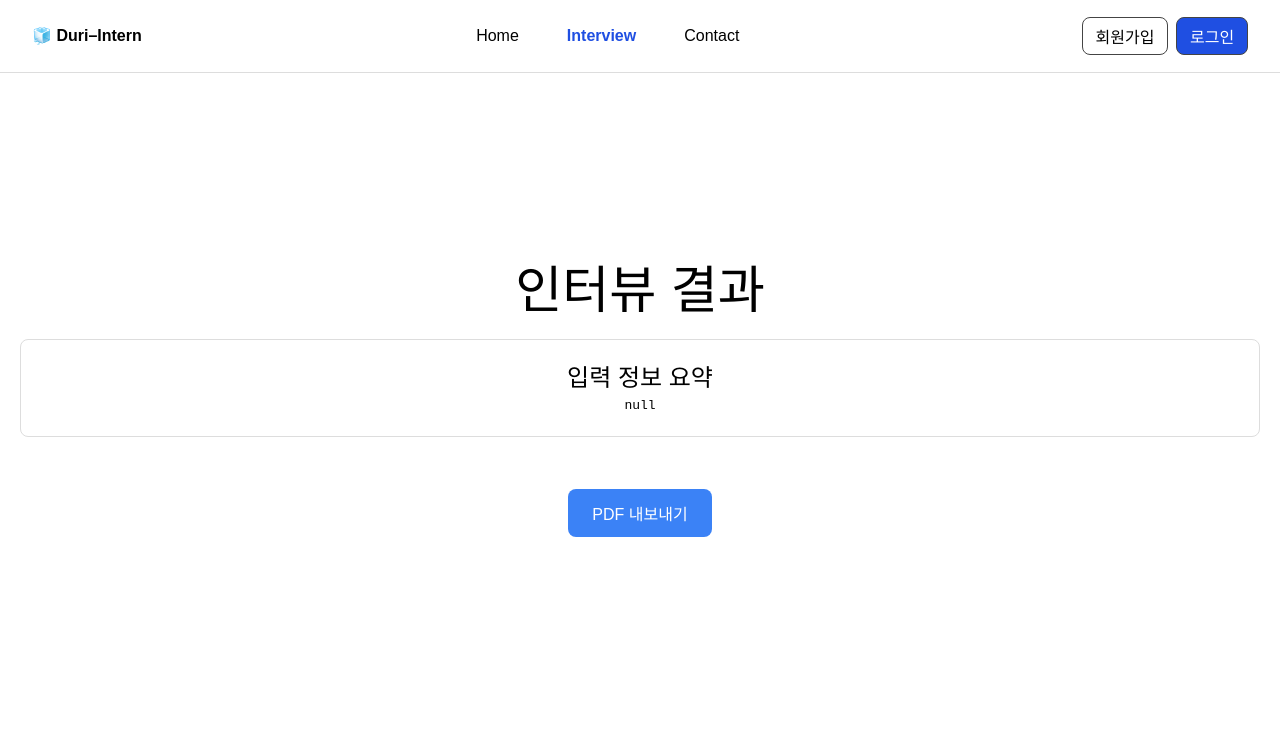
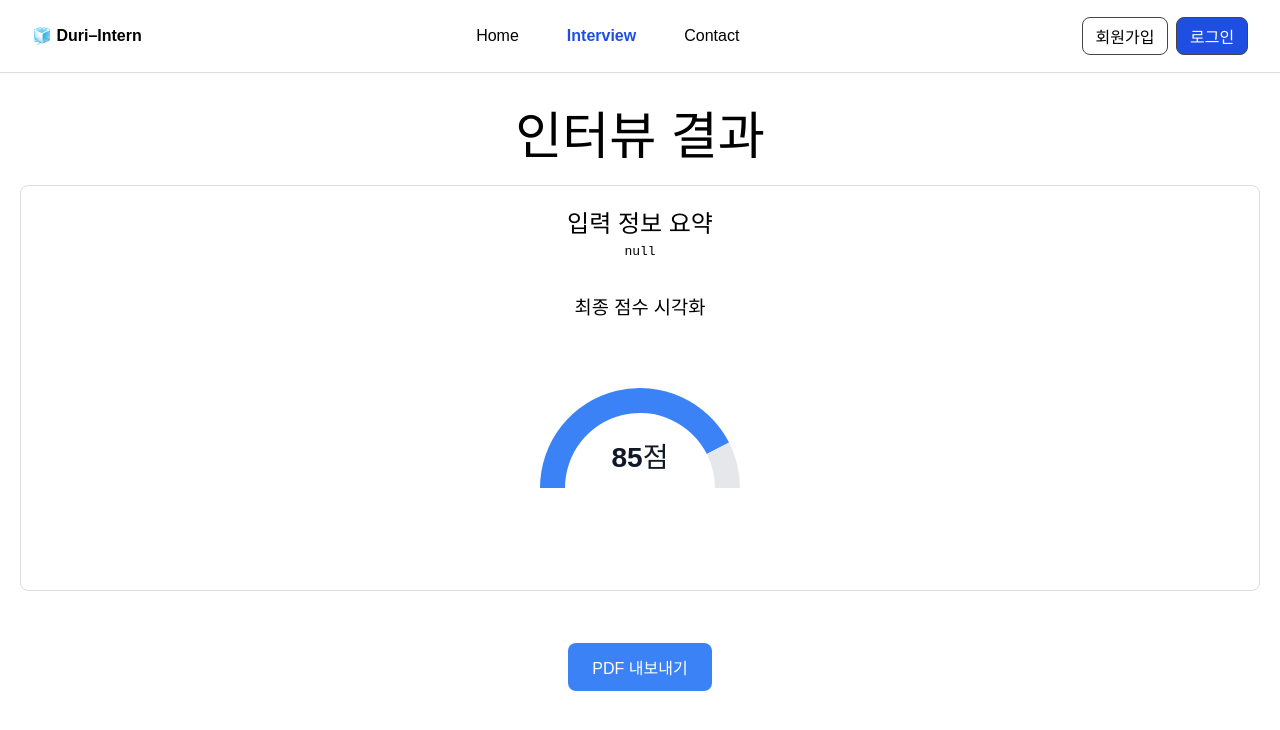
Before and after one commit to knupp7/react-ai-interview, a React (Vite) app in the folder vite-project/: page /interview/result in a window 1280 px wide. Shown: the top 730 px of the page. Built offline with nearby package versions, Linux system fonts and the light colour scheme.

Commit message:
[feat] GaugeChart 컴포넌트 구현

```diff
--- a/vite-project/src/pages/InterviewResult.jsx
+++ b/vite-project/src/pages/InterviewResult.jsx
@@ -1,9 +1,12 @@
 import { useLocation } from "react-router-dom";
 import ExportPDFButton from "./interview-result-comps/ExportPDFButton";
+import GaugeChart from "./interview-result-comps/GaugeChart";
 
 export default function InterviewResult() {
   const location = useLocation();
   const formData = location.state;
+
+  const score = 85;
 
   return (
     <div style={{ padding: "20px" }}>
@@ -22,6 +25,12 @@ export default function InterviewResult() {
         <pre style={{ whiteSpace: "pre-wrap" }}>
           {JSON.stringify(formData, null, 2)}
         </pre>
+
+        {/* 게이지 차트 삽입 */}
+        <div style={{ marginTop: "2rem", marginBottom: "2rem" }}>
+            <h3>최종 점수 시각화</h3>
+            <GaugeChart score={score} />
+        </div>
       </div>
 
       {/* PDF 내보내기 버튼 */}
--- /dev/null
+++ b/vite-project/src/pages/interview-result-comps/GaugeChart.jsx
@@ -0,0 +1,41 @@
+import React from 'react';
+import { Doughnut } from 'react-chartjs-2';
+import {
+  Chart as ChartJS,
+  ArcElement,
+  Tooltip,
+  Legend
+} from 'chart.js';
+import styles from '../../styles/GaugeChart.module.css';
+
+ChartJS.register(ArcElement, Tooltip, Legend);
+
+const GaugeChart = ({ score }) => {
+  const chartData = {
+    datasets: [
+      {
+        data: [score, 100 - score],
+        backgroundColor: ['#3b82f6', '#e5e7eb'],
+        borderWidth: 0,
+        cutout: '75%',
+      },
+    ],
+  };
+
+  const options = {
+    circumference: 180,
+    rotation: 270,
+    plugins: {
+      legend: { display: false },
+    },
+  };
+
+  return (
+    <div className={styles.chartContainer}>
+      <Doughnut data={chartData} options={options} />
+      <div className={styles.scoreText}>{score}점</div>
+    </div>
+  );
+};
+
+export default GaugeChart;
--- /dev/null
+++ b/vite-project/src/styles/GaugeChart.module.css
@@ -0,0 +1,16 @@
+.chartContainer {
+    position: relative;
+    width: 200px;
+    height: 200px;
+    margin: 1rem auto;
+}
+
+.scoreText {
+    position: absolute;
+    top: 60%;
+    left: 50%;
+    transform: translate(-50%, -50%);
+    font-size: 1.75rem;
+    font-weight: bold;
+    color: #111827;
+}
```
